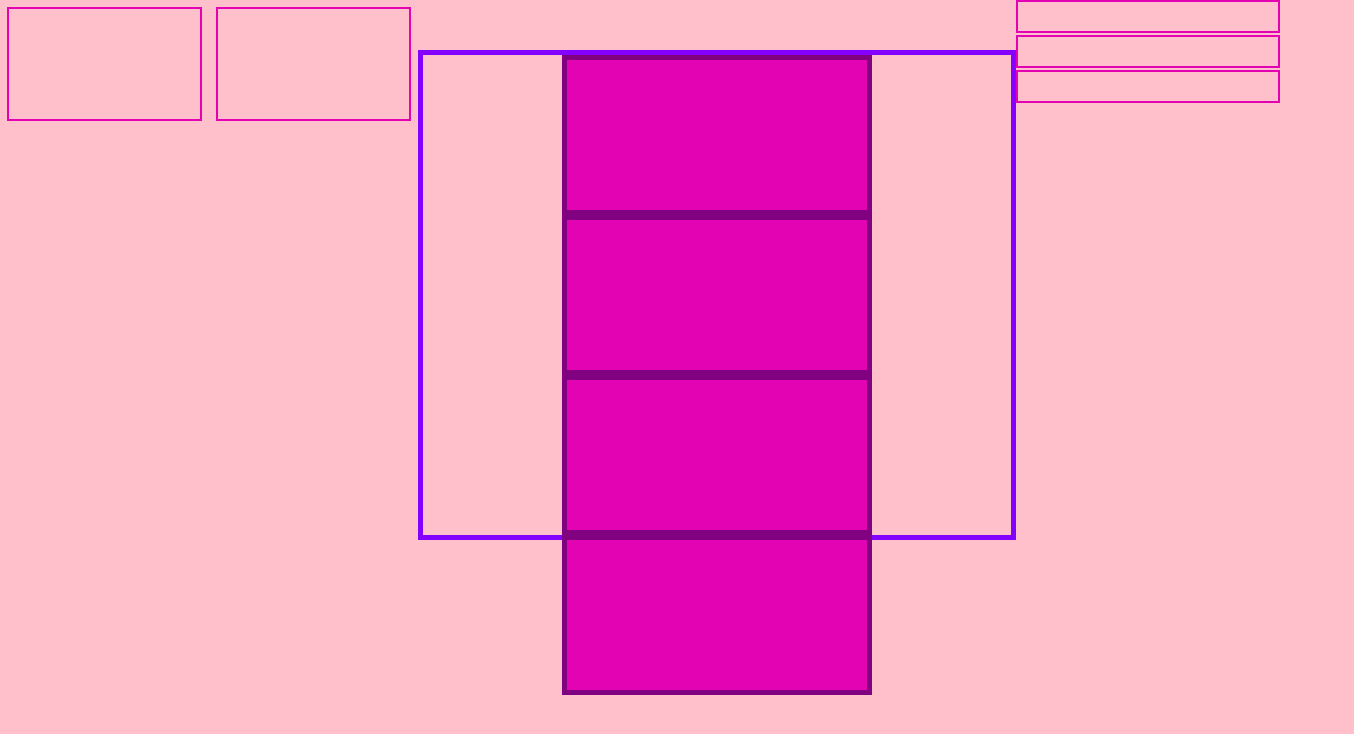
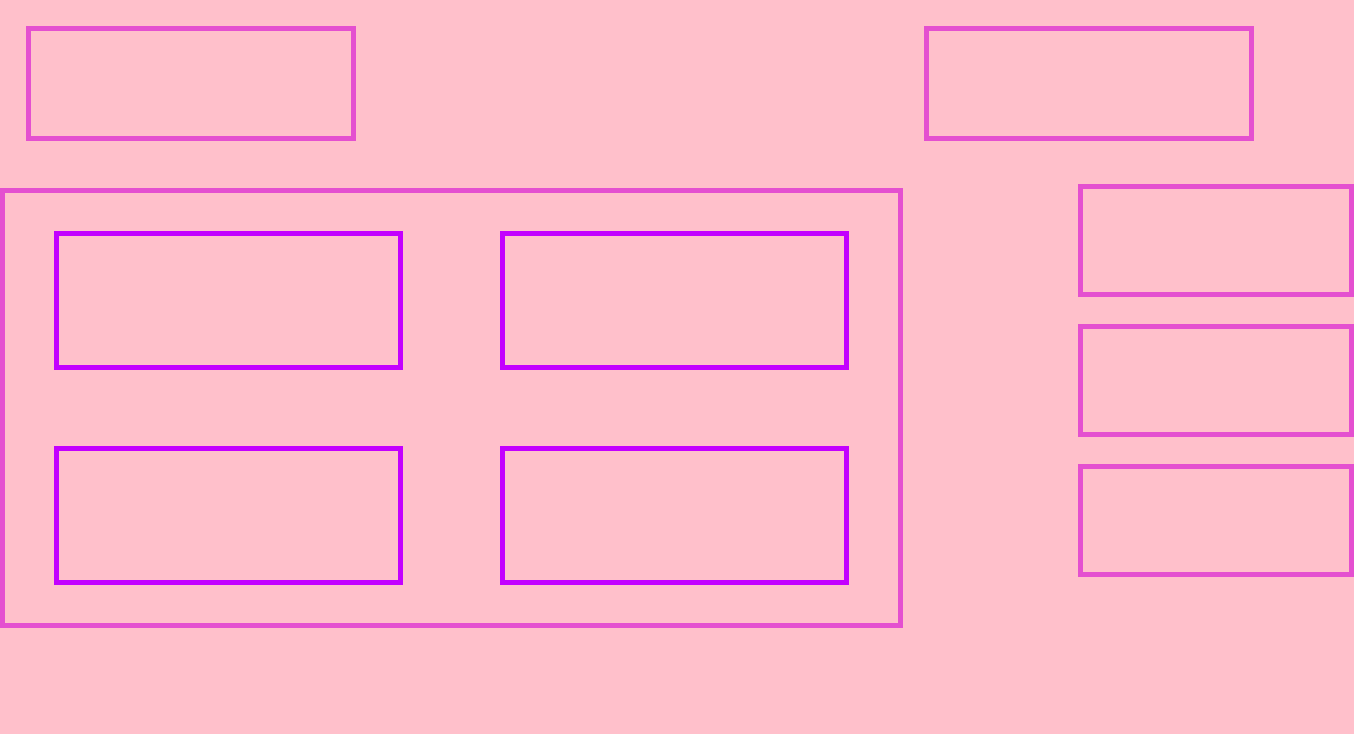
Before and after one commit to gugu78A/DEW2023.1, a plain HTML site: page flex-box.html in a window 1280 px wide. Shown: the whole page, 1354 px wide, since content can reach past the window. Drawn offline with Linux system fonts and the light colour scheme.

Commit message:
Atividade flex-box

```diff
--- a/flex-box.css
+++ b/flex-box.css
@@ -1,53 +1,59 @@
 body {
-    margin: 0px;
-    border: 0px;
+    margin: 0;
+    padding: 0;
     background-color: pink;
 }
+
 header {
     display: flex;
-    justify-content: space-between;
     width: 100%;
     height: 105px;
+    justify-content: space-between;
 }
-.a{
-    width: 270px;
-    height: 110px ;
-    margin: 7px;
-    border: 2px solid rgb(228, 3, 179);
+
+.A {
+    width: 25%;
+    height: 100%;
+    margin: 2%;
+    border: 5px solid rgb(228, 80, 208);
 }
-#agrupamento {
-    margin-top: 20%;
+
+#B {
+    margin-top: 3%;
+    height: 490px;
     display: flex;
-    width: 65% ;
-    height: 480px ;
-    border: 5px solid rgb(132, 0, 255);
-    margin-top: 50px ;
+    width: 105%;
+}
+#Bb {
+    display: flex;
+    margin-top: 3%;
+    width: 20%;
+    height: 420px;
+    flex-direction: column;
+    justify-content: end;
+    margin-left: 13%;
+}
+
+.Bba {
+    width: 100%;
+    height: 152px;
+    border: 5px solid rgb(228, 80, 208);
+    margin-bottom: 27px;
+}
+
+#Ba {
+    display: flex;
+    width: 67%;
+    height: 430px;
+    margin-top: 45px;
+    border: 5px solid rgb(228, 80, 208);
+    align-items: center;
     justify-content: space-around;
     flex-flow: row wrap;
-    align-items: center;
 }
-.b {
-    width: 300px ;
-    height: 150px ;
-    border: 5px solid rgb(128, 2, 128) ;
-    background-color: rgb(228, 3, 179);
-
+.Baa {
+    width: 38%;
+    height: 30%;
+    border: 5px solid rgb(195, 0, 255);
 
 }
-
-#grupo {
-    display: flex;
-    justify-content: flex-end;
-    flex-direction: column ;
-    right: 20px;
-    top: 100%;
-
-
-}
-.c {
-    width: 260px ;
-    height: 130px ;
-    margin-bottom: 2px;
-    border: 2px solid rgba(228, 3, 179);
-
-}
--- a/flex-box.html
+++ b/flex-box.html
@@ -1,32 +1,30 @@
-<!DOCTYPE html>
 <html lang="pt-br">
 <head>
     <meta charset="UTF-8">
-    <meta http-equiv="X-UA-Compatible" content="IE=edge">
     <meta name="viewport" content="width=device-width, initial-scale=1.0">
-    <title>Quadros</title>
+    <title>Layout com flexbox</title>
     <link rel="stylesheet" href="flex-box.css">
 </head>
 <body>
-    <header>
-        <div class="a"></div>
-        <div class="a"></div>
-        <div id="agrupamento">
-            <div class="b"></div>
-            <div class="b"></div>
-            <div class="b"></div>
-            <div class="b"></div>
-        </div>
 
-        <div id="grupo">
-            <div class="c"></div>
-            <div class="c"></div>
-            <div class="c"></div>
-        </div>
-    </header>
+<header>
+    <div class="A"></div>
+    <div class="A"></div>
+</header>
 
-
-
+<div id="B">
+    <div id="Ba">
+        <div class="Baa"></div>
+        <div class="Baa"></div>
+        <div class="Baa"></div>
+        <div class="Baa"></div>
+    </div>
+    <div id="Bb">
+        <div class="Bba"></div>
+        <div class="Bba"></div>
+        <div class="Bba"></div>
+    </div>
+</div>
 
 </body>
 </html>
```
